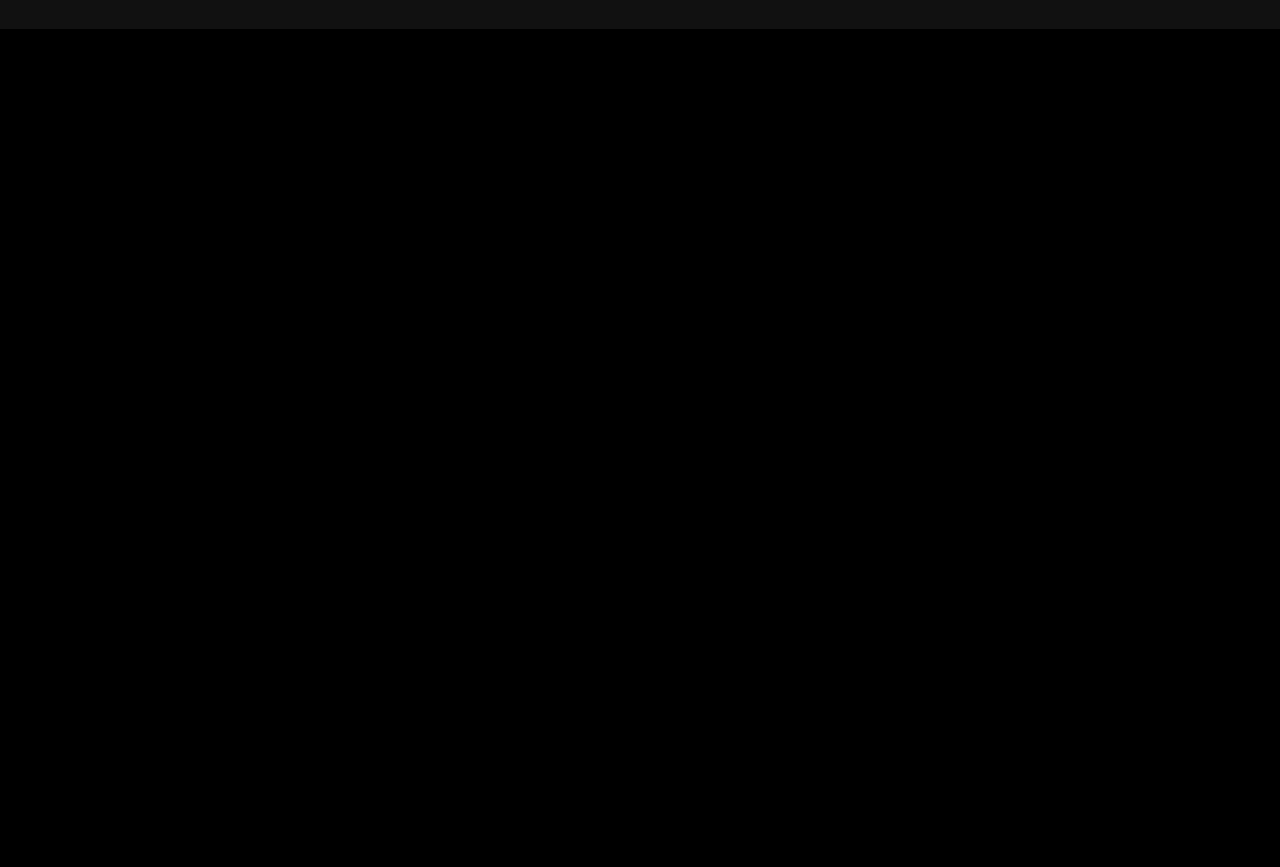
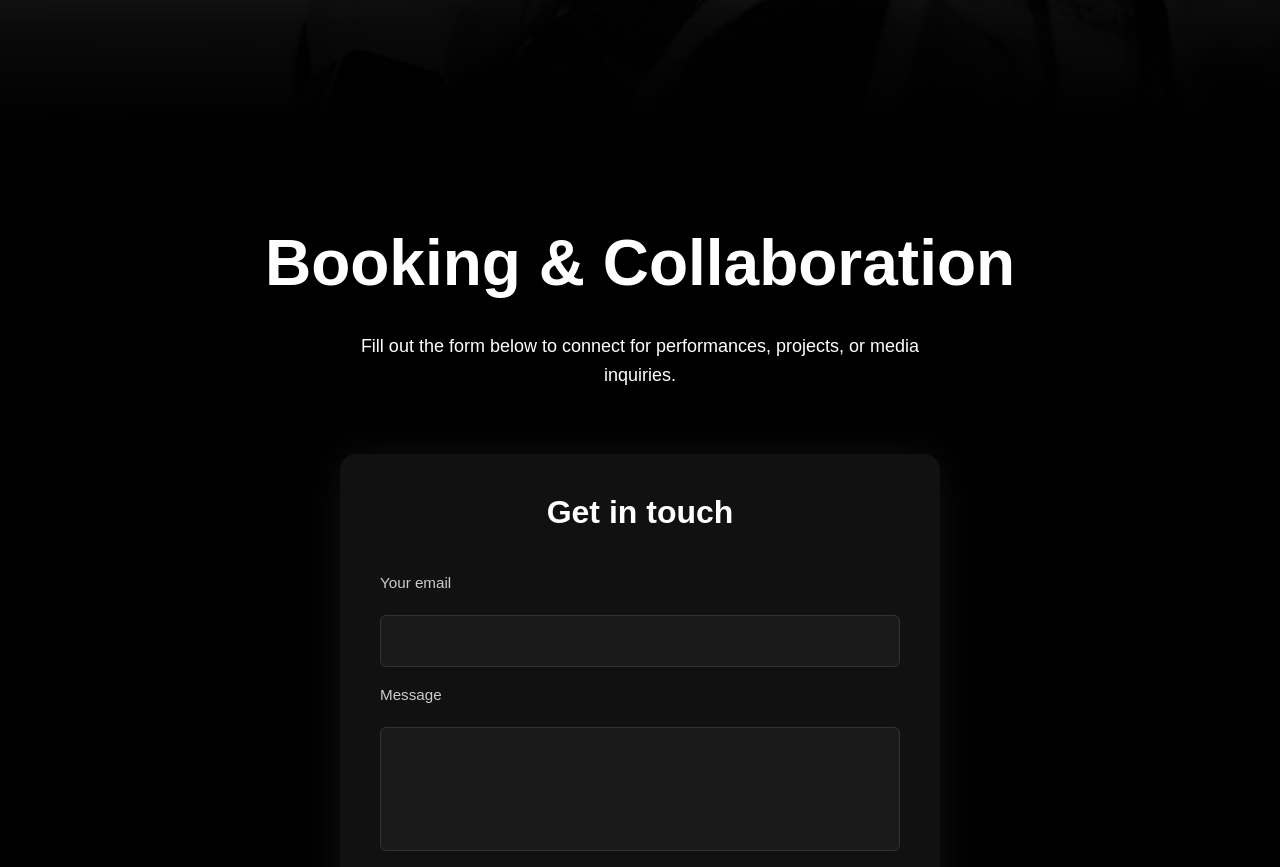
Before and after one commit to 0DarkDante/Arthur-Kingford, a plain HTML site: page contact.html in a window 1280 px wide. Shown: the part 870-1737 px from the top of the page. Before the commit the page ends 899 px from the top, so only its background shows below. Drawn offline with Linux system fonts and the light colour scheme.

Commit message:
contact title

```diff
--- a/contact.html
+++ b/contact.html
@@ -58,8 +58,23 @@
       </div>
     </header>
 
+    <section class="hero">
+      <div class="hero__content container">
+        <h1 class="hero__slogan">
+          Music speaks with elegance. Rooted in nobility, yet alive in the now
+        </h1>
+      </div>
+    </section>
+
+    <main>
       <main>
         <section class="contact">
+          <h1>Booking & Collaboration</h1>
+          <p>
+            Fill out the form below to connect for performances, projects, or
+            media inquiries.
+          </p>
+
           <form id="contact-form">
             <h2>Get in touch</h2>
 
@@ -85,6 +100,7 @@
             <div id="form-status" class=""></div>
           </form>
         </section>
+      </main>
     </main>
 
     <footer class="site-footer">
--- a/styles/style.css
+++ b/styles/style.css
@@ -336,6 +336,28 @@ a:active {
 
 /* contact */
 
+.contact h1 {
+  font-size: 4rem;
+  font-weight: 700;
+  margin-bottom: 0.5em;
+  color: #ffffff;
+  text-align: center;
+  margin-top: 100px;
+}
+
+.contact p {
+  font-size: 1.125rem;
+  line-height: 1.6;
+  color: #ffffff;
+  margin-bottom: 2em;
+  max-width: 600px;
+  margin-left: auto;
+  margin-right: auto;
+  text-align: center;
+}
+
+
+
 /* Контейнер форми */
 form#contact-form {
   max-width: 600px;
```
Lines whose indentation alone changed are shown as unchanged.
